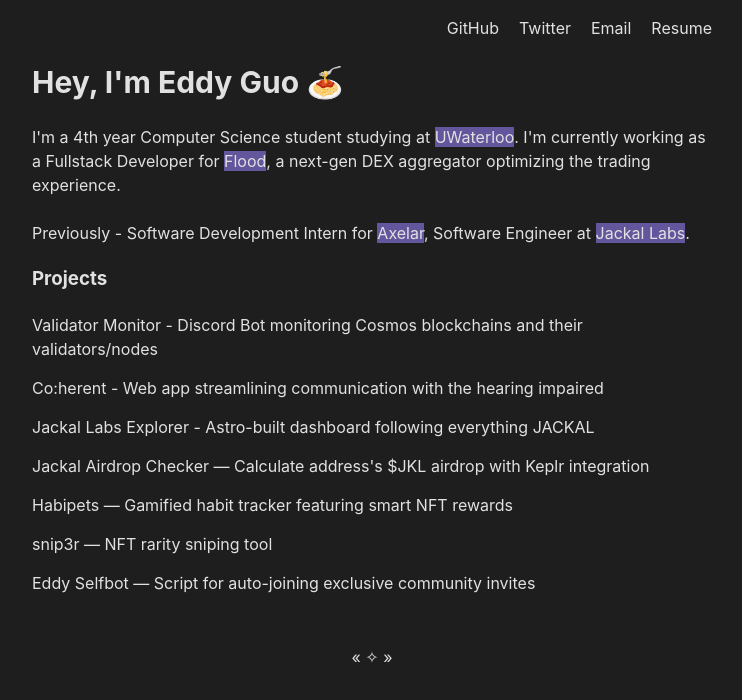
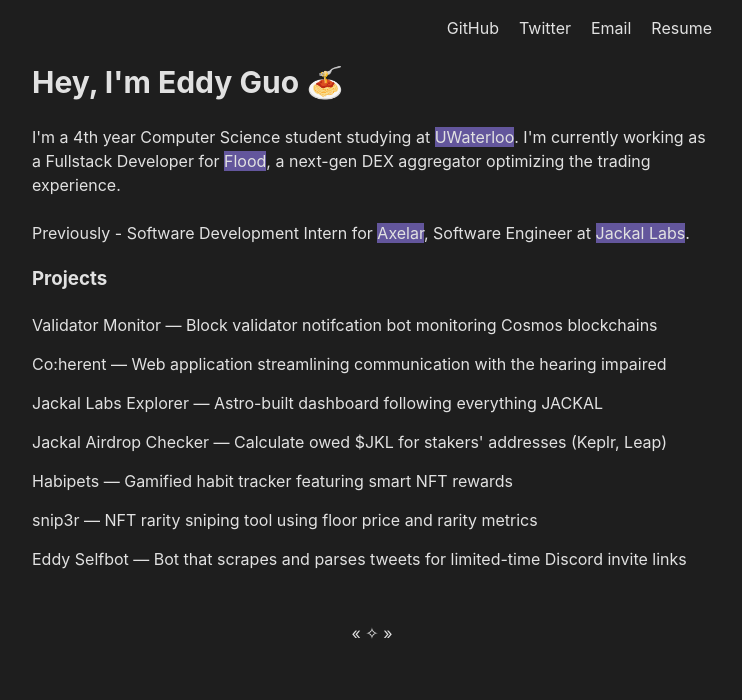
Before and after one commit to eddy-guo/eddyguo-website, a Next.js app: page / in a window 1280 px wide. Shown: the top 700 px of the page, without its empty margins (278-1020 px from the left). Built offline with nearby package versions, Linux system fonts and the light colour scheme.

Commit message:
edit projects descriptions

```diff
--- a/pages/index.js
+++ b/pages/index.js
@@ -66,23 +66,23 @@
             <li>
               <Link href="https://github.com/eddy-guo/validator-monitor">
                 <a target="_blank">
-                  Validator Monitor - Discord Bot monitoring Cosmos blockchains
-                  and their validators/nodes
+                  Validator Monitor — Block validator notifcation bot monitoring
+                  Cosmos blockchains
                 </a>
               </Link>
             </li>
             <li>
-              <Link href="https://www.coherentapp.tech/">
+              <Link href="https://coherent.vercel.app/">
                 <a target="_blank">
-                  Co:herent - Web app streamlining communication with the
-                  hearing impaired
+                  Co:herent — Web application streamlining communication with
+                  the hearing impaired
                 </a>
               </Link>
             </li>
             <li>
-              <Link href="https://jackallabs-explorer.vercel.app/">
+              <Link href="https://github.com/eddy-guo/jackallabs-explorer">
                 <a target="_blank">
-                  Jackal Labs Explorer - Astro-built dashboard following
+                  Jackal Labs Explorer — Astro-built dashboard following
                   everything JACKAL
                 </a>
               </Link>
@@ -90,8 +90,8 @@
             <li>
               <Link href="https://airdrop.jackalprotocol.com">
                 <a target="_blank">
-                  Jackal Airdrop Checker — Calculate address's $JKL airdrop with
-                  Keplr integration
+                  Jackal Airdrop Checker — Calculate owed $JKL for stakers'
+                  addresses (Keplr, Leap)
                 </a>
               </Link>
             </li>
@@ -104,14 +104,17 @@
             </li>
             <li>
               <Link href="https://github.com/eddy-guo/snip3r">
-                <a target="_blank">snip3r — NFT rarity sniping tool</a>
+                <a target="_blank">
+                  snip3r — NFT rarity sniping tool using floor price and rarity
+                  metrics
+                </a>
               </Link>
             </li>
             <li>
               <Link href="https://github.com/eddy-guo/eddy-selfbot">
                 <a target="_blank">
-                  Eddy Selfbot — Script for auto-joining exclusive community
-                  invites
+                  Eddy Selfbot — Bot that scrapes and parses tweets for
+                  limited-time Discord invite links
                 </a>
               </Link>
             </li>
```
